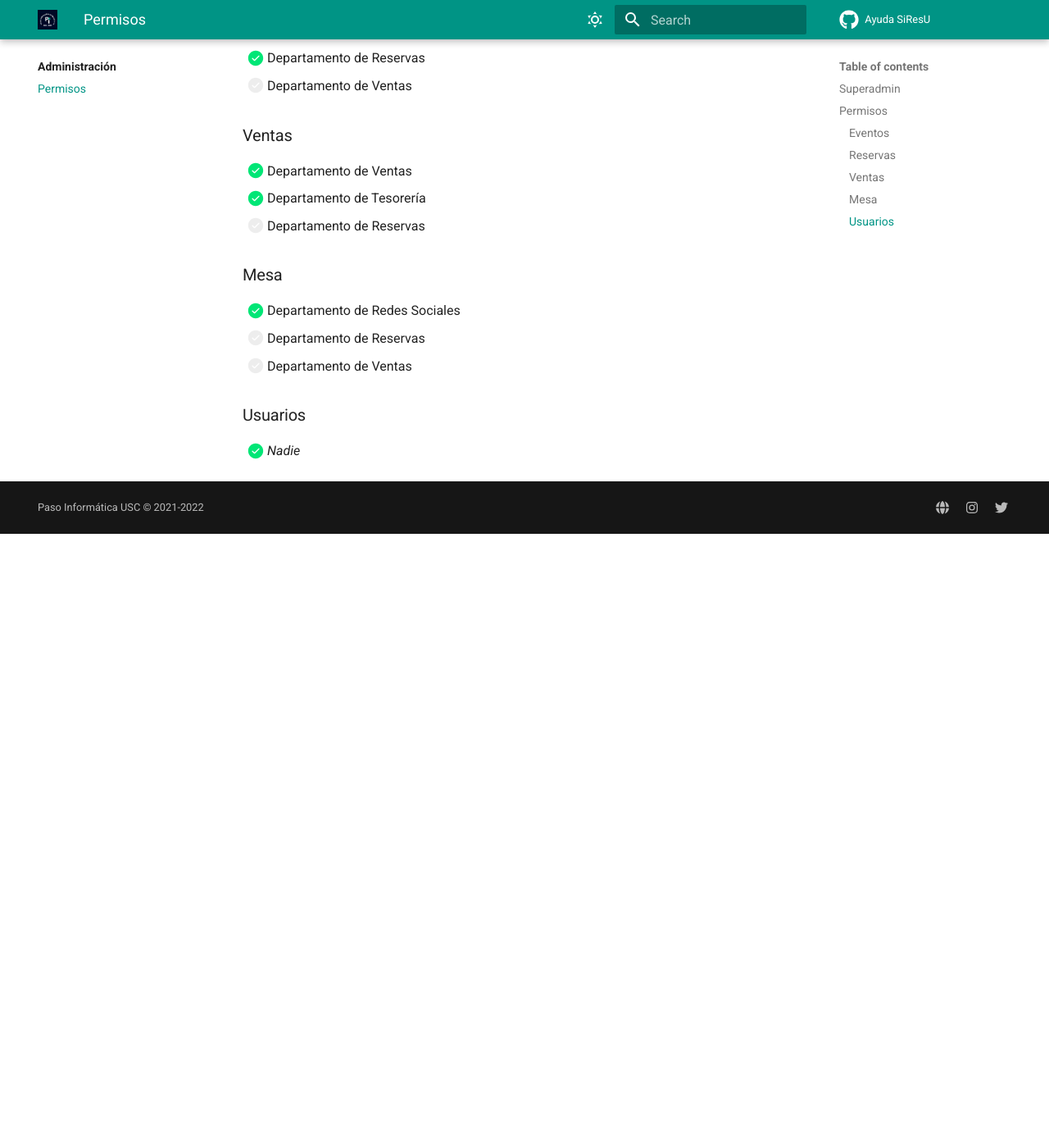
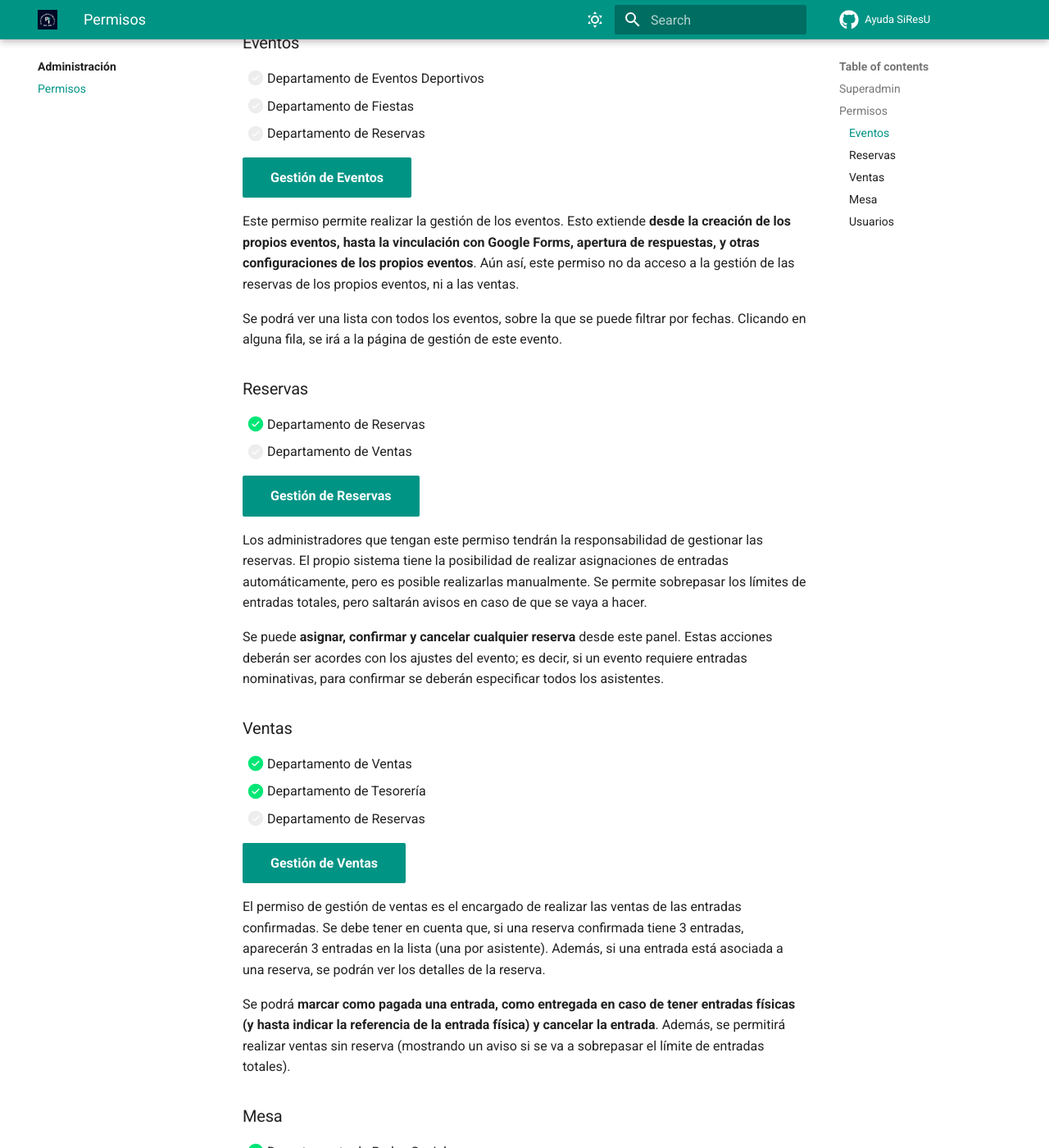
Before and after one commit to Paso-Informatica/Ayuda-SiResU, an MkDocs documentation site: the page built from ayuda/admin/permisos.md, in a window 1280 px wide and 1400 px high, scrolled down 1543 px. Shown: the whole window at 82% size. Built offline with MkDocs 1.6.1 and Material for MkDocs 9.7.7, drawn with Linux system fonts in a browser that asks for light colours; comment, search, counter and statistics services are not loaded; before the commit the page ends 2194 px from its top, so only the background shows below that; some of the changed text lies outside the part shown.

Commit message:
Acabar Permisos

```diff
--- a/ayuda/admin/permisos.md
+++ b/ayuda/admin/permisos.md
@@ -13,13 +13,20 @@ acciones concretas.
 Todos los administradores tienen acceso a la página principal del panel de administración. Esta
 está alojada en [/admin](https://reservas.pasoinfo.xyz/admin/).
 
+??? danger "Registro de Acciones"
+    Todos los cambios de estado de cualquier reserva o asistente quedan registrados. Se almacena
+    tanto el propio admin que realiza la acción, como los estados anteriores y futuros de la reserva
+    o asistente.
+
 ## Superadmin
 
 Este es un permiso especial que no se puede otorgar desde la propia interfaz web. No tiene
-ninguna referencia visual, pero permite a los que lo posean gestionar el resto de permisos.
+ninguna referencia visual, pero permite a los que lo posean **gestionar el resto de permisos**.
+
+[Gestión de Permisos](https://reservas.pasoinfo.xyz/admin/permisos/){ .md-button .md-button--primary }
 
 <figure markdown>
-  ![Dummy image](../assets/img/admin/permisos/superadmin.png)
+  ![superadmin.png](../assets/img/admin/permisos/superadmin.png)
   <figcaption>Gestión de Permisos</figcaption>
 </figure>
 
@@ -32,16 +39,40 @@ superadmins. Pero sí que pueden asignar otros admins con permisos normales, y r
     - [x] _Todos los miembros el Departamento tienen el permiso_
     - [ ] _Sólo el Coordinador del Departamento tiene el permiso_
 
+Para entender mejor el funcionamiento de los permisos, se recomienda leer antes el
+[Proceso de Reserva](../proceso.md) para saber como se desarrolla internamente.
+
 ### Eventos
 
 - [ ] Departamento de Eventos Deportivos
 - [ ] Departamento de Fiestas
 - [ ] Departamento de Reservas
 
+[Gestión de Eventos](https://reservas.pasoinfo.xyz/admin/eventos/){ .md-button .md-button--primary }
+
+Este permiso permite realizar la gestión de los eventos. Esto extiende **desde la creación de los
+propios eventos, hasta la vinculación con Google Forms, apertura de respuestas, y otras
+configuraciones de los propios eventos**. Aún así, este permiso no da acceso a la gestión de las
+reservas de los propios eventos, ni a las ventas.
+
+Se podrá ver una lista con todos los eventos, sobre la que se puede filtrar por fechas. Clicando
+en alguna fila, se irá a la página de gestión de este evento.
+
 ### Reservas
 
 - [x] Departamento de Reservas
 - [ ] Departamento de Ventas
+
+[Gestión de Reservas](https://reservas.pasoinfo.xyz/admin/reservas/){ .md-button .md-button--primary }
+
+Los administradores que tengan este permiso tendrán la responsabilidad de gestionar las reservas.
+El propio sistema tiene la posibilidad de realizar asignaciones de entradas automáticamente, pero
+es posible realizarlas manualmente. Se permite sobrepasar los límites de entradas totales, pero
+saltarán avisos en caso de que se vaya a hacer.
+
+Se puede **asignar, confirmar y cancelar cualquier reserva** desde este panel. Estas acciones deberán
+ser acordes con los ajustes del evento; es decir, si un evento requiere entradas nominativas,
+para confirmar se deberán especificar todos los asistentes.
 
 ### Ventas
 
@@ -49,12 +80,40 @@ superadmins. Pero sí que pueden asignar otros admins con permisos normales, y r
 - [x] Departamento de Tesorería
 - [ ] Departamento de Reservas
 
+[Gestión de Ventas](https://reservas.pasoinfo.xyz/admin/ventas/){ .md-button .md-button--primary }
+
+El permiso de gestión de ventas es el encargado de realizar las ventas de las entradas confirmadas.
+Se debe tener en cuenta que, si una reserva confirmada tiene 3 entradas, aparecerán 3 entradas en
+la lista (una por asistente). Además, si una entrada está asociada a una reserva, se podrán ver
+los detalles de la reserva.
+
+Se podrá **marcar como pagada una entrada, como entregada en caso de tener entradas físicas (y hasta
+indicar la referencia de la entrada física) y cancelar la entrada**. Además, se permitirá realizar
+ventas sin reserva (mostrando un aviso si se va a sobrepasar el límite de entradas totales).
+
 ### Mesa
 
 - [x] Departamento de Redes Sociales
 - [ ] Departamento de Reservas
 - [ ] Departamento de Ventas
 
+[Gestión de Mesa](https://reservas.pasoinfo.xyz/admin/mesa/){ .md-button .md-button--primary }
+
+El nombre de este permiso, a pesar de ser _Mesa_, podría ser _Varios_, ya que engloba a varios
+aspectos del sistema.
+
+Por una parte, permite **gestionar el listado de las horas de mesa y sus ubicaciones que hay
+visibles** en la página principal. Además, permite **gestionar los enlaces adicionales** que hay
+esta página de inicio a otras webs externas a SiResU.
+
 ### Usuarios
 
-- [x] _Nadie_
+- [ ] _Nadie_
+
+[Gestión de Usuarios](https://reservas.pasoinfo.xyz/admin/usuarios/){ .md-button .md-button--primary }
+
+Este permiso está pensado para administradores del sistema, para **permitir acceder a todos los
+datos y acciones de los perfiles** salvo el cambio de contraseña.
+
+Por ejemplo, cuando se busque un usuario, se permitirá ver todos sus detalles al completo, en vez
+de sólo las iniciales de nombre y apellidos.
--- a/mkdocs.yml
+++ b/mkdocs.yml
@@ -102,6 +102,7 @@ markdown_extensions:
 nav:
   - Reservas:
     - Inicio: index.md
+    - Proceso de Reserva: proceso.md
   - Administración:
     - Inicio: admin/index.md
     - Permisos: admin/permisos.md
```
Also changed, not shown: ayuda/proceso.md (added, +1 -0 lines).
